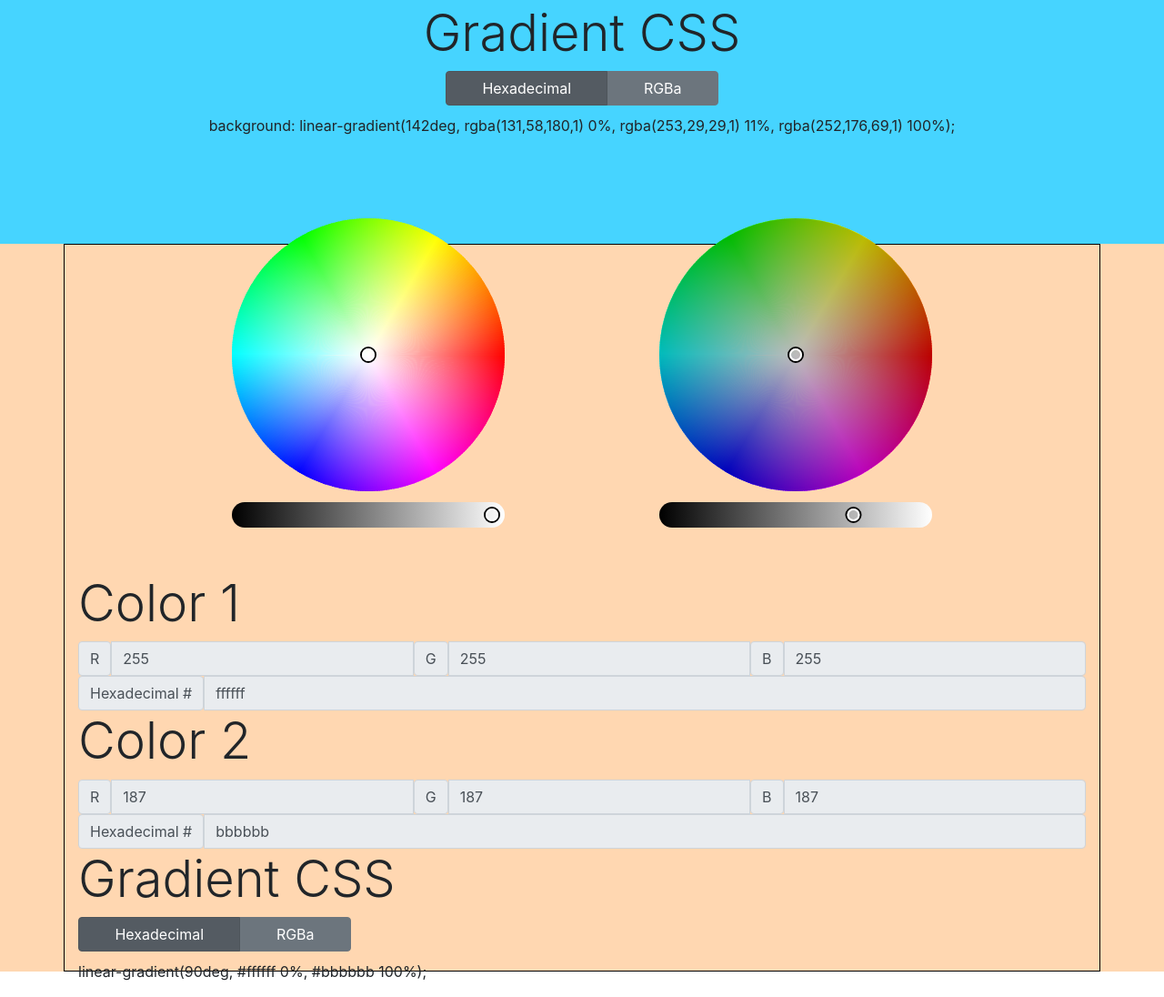
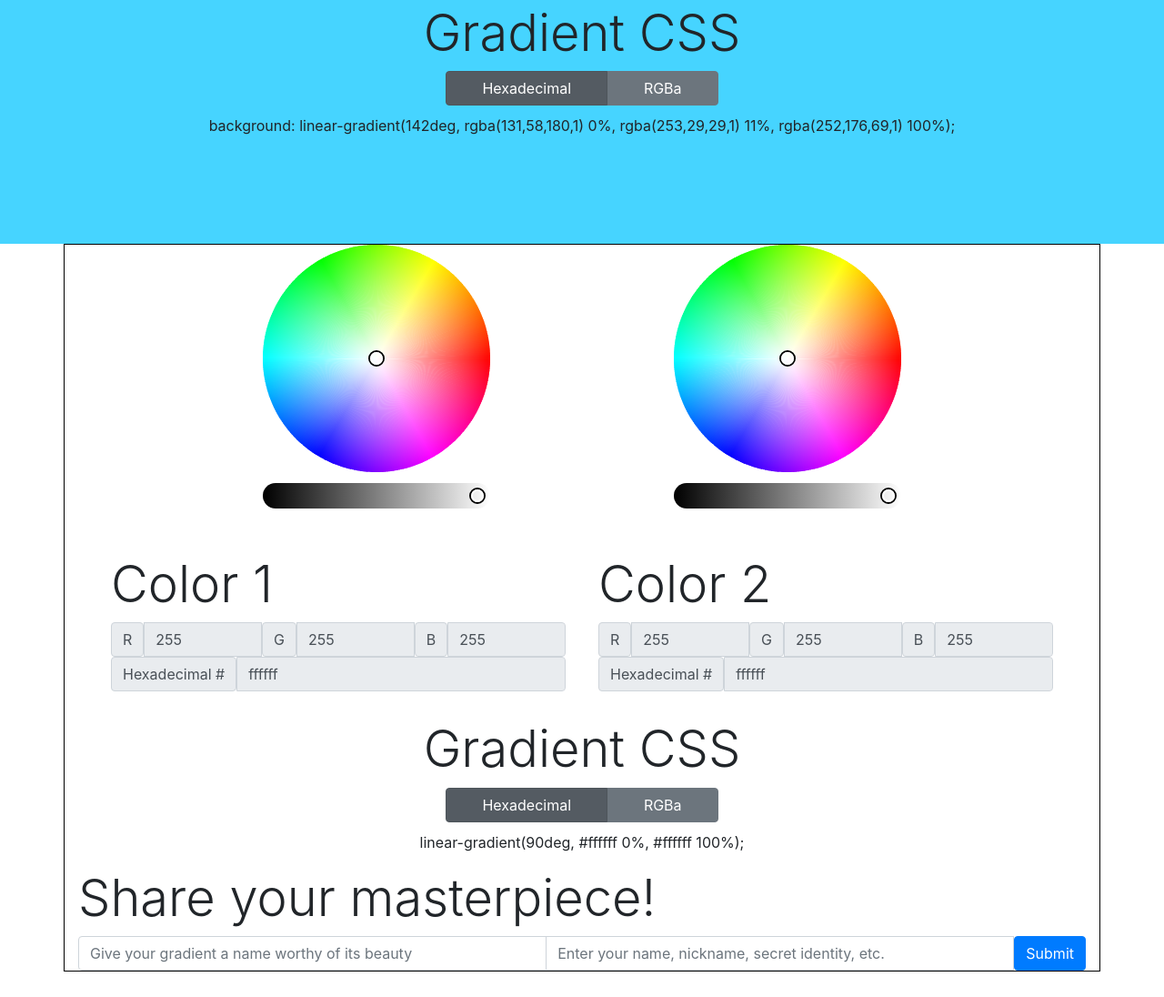
Before and after one commit to timothy-johnston/GradientBox, a Django app: page / in a window 1280 px wide. Shown: the part 1332-2428 px from the top of the page at 91% size. After the commit the page ends 2400 px from the top, so only its background shows below. Run offline with Django 3.2, Linux system fonts and the light colour scheme; some libraries are stand-ins or nearby versions.

Commit message:
styling gradient customization

```diff
--- a/gradientbox/api/static/api/main.css
+++ b/gradientbox/api/static/api/main.css
@@ -92,8 +92,20 @@ section {
     display: flex;
     flex-direction: column;
     justify-content: center;
-    height: 100vh;
+    min-height: 100vh;
     border: 1px solid black;
+}
+
+#input-container-group-container {
+    display: flex;
+    justify-content: space-evenly;
+    flex-wrap: wrap;
+    margin-bottom: 30px;
+}
+
+.input-container-group {
+    min-width: 300px;
+    max-width: 500px;
 }
 
 #color-picker-container {
@@ -102,3 +114,17 @@ section {
     flex-wrap: wrap;
     margin-bottom: 50px;
 }
+
+#generated-css-container {
+    display: flex;
+    flex-direction: column;
+}
+
+#generated-css-header, #generated-css {
+    text-align: center;
+}
+
+/* .input-container-group, #generated-css-container, #gradient-submit-container {
+    background-color: rgba(255, 255, 255, 0.253);
+    border-radius: 10px;
+} */
--- a/gradientbox/api/static/api/main.js
+++ b/gradientbox/api/static/api/main.js
@@ -39,12 +39,12 @@ $( document ).ready(function() {
 function createColorPickers() {
 
     var colorPicker1 = new iro.ColorPicker("#color-picker-1", {
-        width: 300,
+        width: 250,
         color: "#ffffff"
     });
     var colorPicker2 = new iro.ColorPicker("#color-picker-2", {
-        width: 300,
-        color: "#bbbbbb"
+        width: 250,
+        color: "#ffffff"
     });
 
     colorPicker1.on(["color:init", "color:change"], function(color) {
@@ -99,9 +99,17 @@ function updateGeneratedCss() {
         colorString2 = "rgba(" + $("#rgba-input-R-2").val() + ", " + $("#rgba-input-G-2").val() + ", " + $("#rgba-input-B-2").val() + ")";
     }
 
-    var css = "linear-gradient(90deg, " + colorString1 + " 0%, " + colorString2 + " 100%);";
+    var css = "linear-gradient(90deg, " + colorString1 + " 0%, " + colorString2 + " 100%)";
 
-    $("#generated-css").text(css);
+    $("#generated-css").text(css + ";");
+
+    updateCustomSectionBackground(css);
+
+}
+
+function updateCustomSectionBackground(css) {
+
+    $('#section-custom').css("background", css);
 
 }
 
--- a/gradientbox/api/templates/api/index.html
+++ b/gradientbox/api/templates/api/index.html
@@ -63,8 +63,9 @@
                     <div id="color-picker-1"></div>
                     <div id="color-picker-2"></div>
                 </div>
-                <div>
-                    <h3 class="color-input-header display-4">Color 1</h3>
+                <div id="input-container-group-container">
+                    <div class="input-container-group">
+                        <h4 class="color-input-header display-4">Color 1</h4>
                         <div id="rgba-input-container-1" class="gradient-input-group input-group">
                             <span class="input-group-text">R</span>
                             <input disabled id="rgba-input-R-1" type="text" class="color-input rgba-input form-control" placeholder="Username">
@@ -78,8 +79,8 @@
                             <input disabled id="hex-input-1" type="text" class="color-input hex-input form-control" placeholder="Username">
                         </div>
                     </div>
-                <div>
-                    <h3 class="color-input-header display-4">Color 2</h3>
+                    <div class="input-container-group">
+                        <h4 class="color-input-header display-4">Color 2</h4>
                         <div id="rgba-input-container-2" class="gradient-input-group input-group">
                             <span class="input-group-text">R</span>
                             <input disabled id="rgba-input-R-2" type="text" class="color-input rgba-input form-control" placeholder="Username">
@@ -93,9 +94,10 @@
                             <input disabled id="hex-input-2" type="text" class="color-input hex-input form-control" placeholder="Username">
                         </div>
                     </div>
+                </div>
                 <div>
                     <div id="generated-css-container">
-                        <h3 id="generated-css-header" class="display-4">Gradient CSS</h3>
+                        <h4 id="generated-css-header" class="display-4">Gradient CSS</h4>
                         <div class="btn-group btn-group-toggle btn-group-colorformat" data-toggle="buttons">
                             <label id="lbl-colorformat-hex-custom" class="btn btn-secondary active lbl-colorformat-custom">
                                 <input id="btn-colorformat-hex-custom" type="radio" name="options" id="option1" autocomplete="off" checked>Hexadecimal
@@ -105,6 +107,14 @@
                             </label>
                         </div>
                         <p id="generated-css">This will be the generated css</p>
+                    </div>
+                </div>
+                <div id="gradient-submit-container">
+                    <h4 class="display-4">Share your masterpiece!</h4>
+                    <div id="submit-input-container" class="gradient-input-group input-group">
+                        <input id="submit-gradient-name" type="text" class="form-control" placeholder="Give your gradient a name worthy of its beauty">
+                        <input id="submit-author-name" type="text" class="form-control" placeholder="Enter your name, nickname, secret identity, etc.">
+                        <input class="btn btn-primary" type="submit" value="Submit">
                     </div>
                 </div>
             </div>
```
Lines whose indentation alone changed are shown as unchanged.
